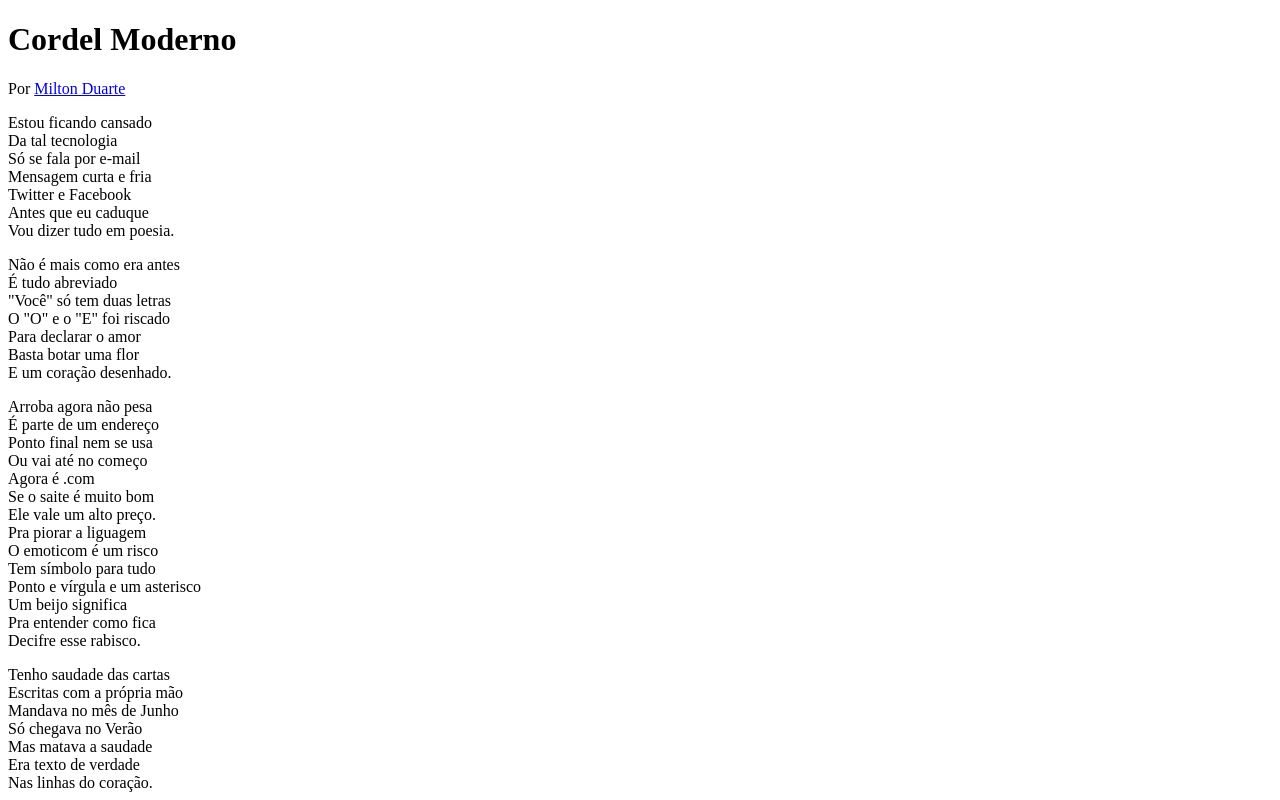
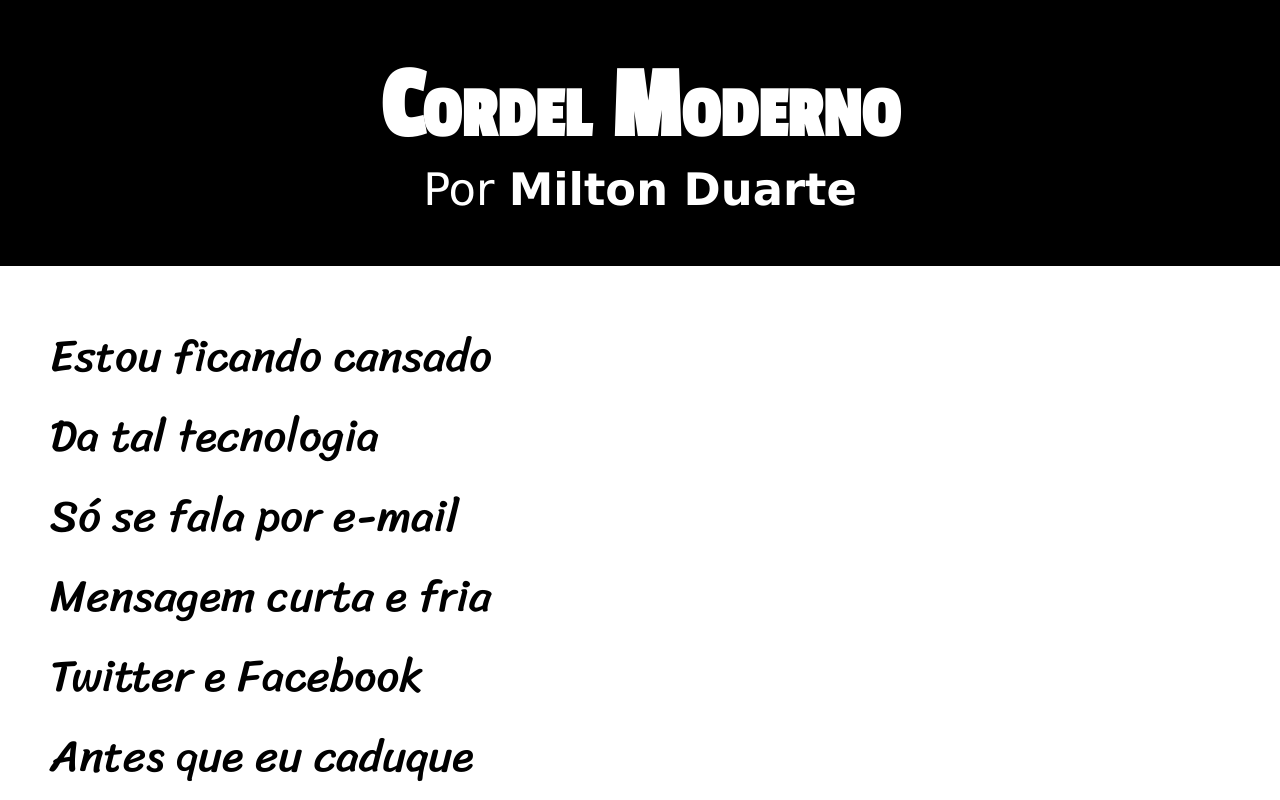
Before and after one commit to joaogabrielts/novo-cordel, a plain HTML site: page index.html in a window 1280 px wide. Shown: the top 800 px of the page. Drawn offline with Linux system fonts and the light colour scheme.

Commit message:
arrumando

```diff
--- a/estilo/style.css
+++ b/estilo/style.css
@@ -4,6 +4,86 @@
 
   @import url('https://fonts.googleapis.com/css2?family=Sriracha&display=swap');
 
-:root{
-   --fonte1
+  :root{
+   --fonte1: Verdana, Geneva, Tahoma, sans-serif;
+   --fonte2:'Passion One', cursive;
+   --fonte3:'Sriracha', cursive;
+
 }
+
+*{
+   margin: 0px;
+   padding: 0px;
+}
+
+html, body{
+
+      min-height: 100vh;
+      background-color: darkgray;
+      font-family: var(--fonte1);
+}
+
+header{
+   background-color: black;
+}
+
+header h1{
+   color: white;
+  font-family: var(--fonte2);
+  text-align: center;
+  font-size: 8vw;
+  padding-top: 50px;
+  font-variant: small-caps ;
+
+}
+
+header p {
+   color: white;
+   text-align: center;
+   font-family: var(--fonte1);
+   padding-bottom: 50px;
+   font-size: 3.5vw;
+}
+
+p a {
+   color: white;
+   text-decoration: none;
+   font-weight: bolder;
+}
+
+a:hover{
+   text-decoration: underline;
+}
+section{
+   background-color: white;
+   padding-top: 50px;
+   padding-bottom: 30px;
+   padding-left: 50px;
+   font-family: var(--fonte3);
+   font-size: 3.5vw;
+}
+section.normal{
+   text-shadow: 2px 2px 2px 2px black;
+   color: black;
+}
+
+.imagem{
+   background-color: black;
+   color: white;
+   box-shadow: 6px 6px 13px 0px rgba(0, 0, 0, 0.477) ;
+background-attachment: fixed;}
+
+.imagem p {
+   display: inline-block;
+   padding: 5px;
+   background-color: rgba(0, 0, 0, 0.439);
+   text-shadow: 1px 1px 1px 1px black;
+
+}
+
+
+#img01{
+   background-image: url('../imagens/background001.jpg');
+   background-position: right center;
+   background-size: cover;
+}
--- a/index.html
+++ b/index.html
@@ -52,6 +52,10 @@
                 Agora é .com <br>
                 Se o saite é muito bom <br>
                 Ele vale um alto preço. <br>
+                </p>
+       </section>
+
+       <section class="normal">
 
                 Pra piorar a liguagem <br>
                 O emoticom é um risco <br>
```
